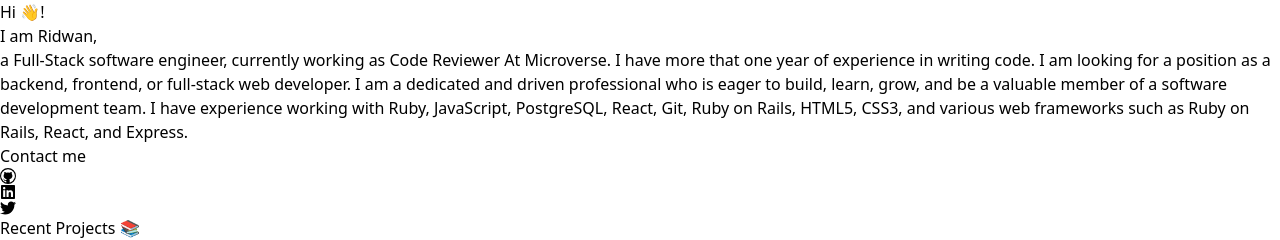
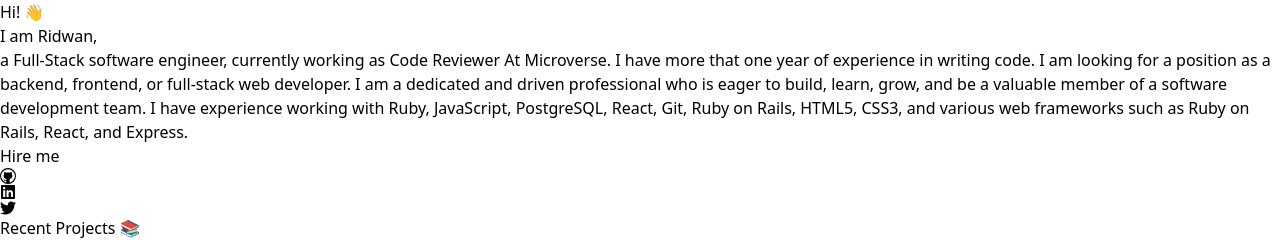
Before and after one commit to ridwanediallo/ridwan-portfolio, a React (Create React App) app: page / in a window 1280 px wide. Shown: the part 1868-2108 px from the top of the page. Built offline with nearby package versions, Linux system fonts and the light colour scheme; what @material-tailwind/react would draw is missing.

Commit message:
Add download resume feature

```diff
--- a/src/components/Hero.js
+++ b/src/components/Hero.js
@@ -2,10 +2,16 @@ import React from 'react';
 
 import { VscGithub } from 'react-icons/vsc';
 import { FaLinkedin, FaTwitter } from 'react-icons/fa';
+import resumePDF from '../resume.pdf';
 
 import image from '../images/undraw_Developer_activity_re_39tg.png'
 
 const Hero = () => {
+
+    const downloadResume = () => {
+      window.open(resumePDF, '_blank');
+    };
+
   return (
     <section className="text-gray-600 body-font bg-black lg:py-24">
       <div className="container mx-auto flex px-5 py-24 md:flex-row flex-col items-center">
@@ -18,7 +24,7 @@ const Hero = () => {
         </div>
         <div className="lg:flex-grow md:w-1/2 lg:pl-24 md:pl-16 flex flex-col md:items-start md:text-left items-center text-center">
           <h1 className="title-font sm:text-4xl text-3xl mb-4 font-medium text-white">
-            Hi <span className="animate-wave inline-block">👋</span>!
+            Hi! <span className="animate-wave inline-block">👋</span>
             <br className="hidden lg:inline-block" />I am Ridwan,
           </h1>
           <p className="mb-8  text-white text-base body-font">
@@ -32,8 +38,8 @@ const Hero = () => {
             various web frameworks such as Ruby on Rails, React, and Express.
           </p>
           <div className="flex justify-center">
-            <button className="inline-flex text-white bg-blue-600 hover:border py-2 px-6 focus:outline-none hover:bg-transparent hover:border-blue-600 rounded text-lg">
-              Contact me
+            <button onClick={downloadResume} className="inline-flex text-white bg-blue-600 hover:border py-2 px-6 focus:outline-none hover:bg-transparent hover:border-blue-600 rounded text-lg">
+              Hire me
             </button>
             <a href="https://github.com/ridwanediallo">
               <VscGithub className="text-4xl mx-6 mt-1" />
```
